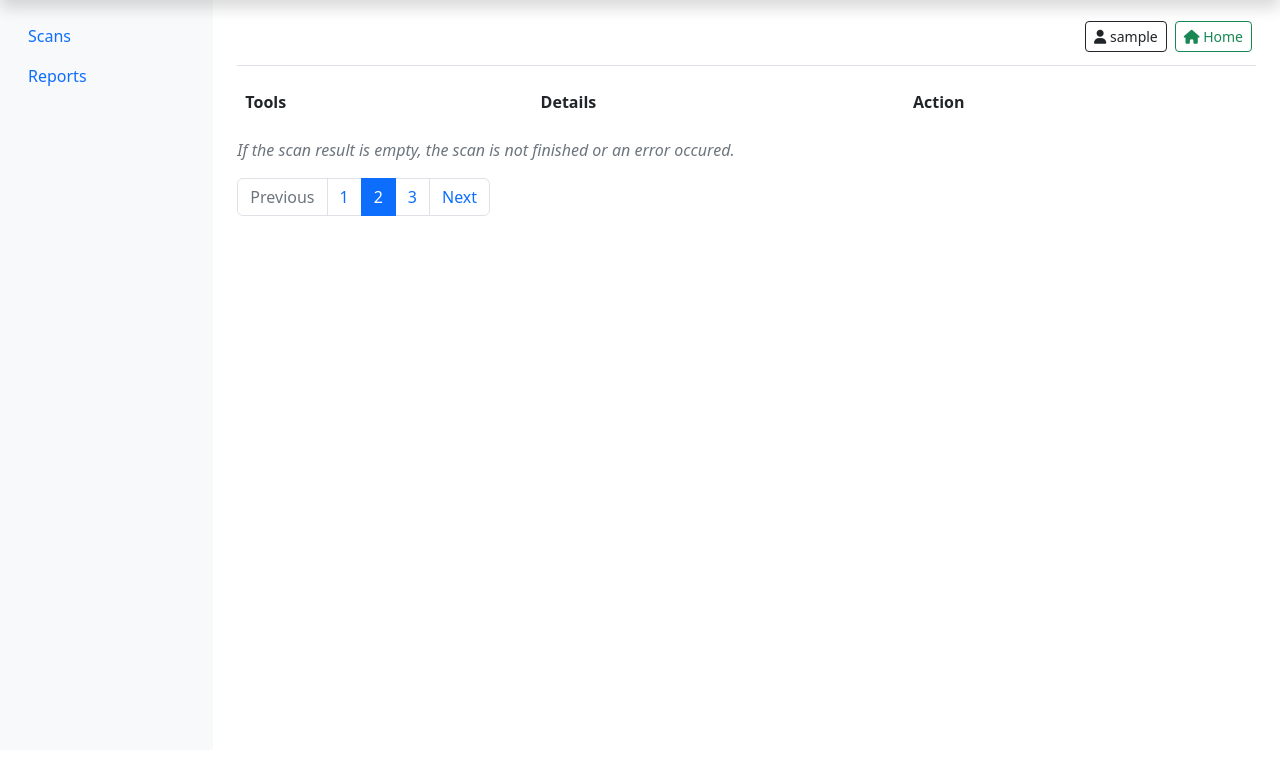
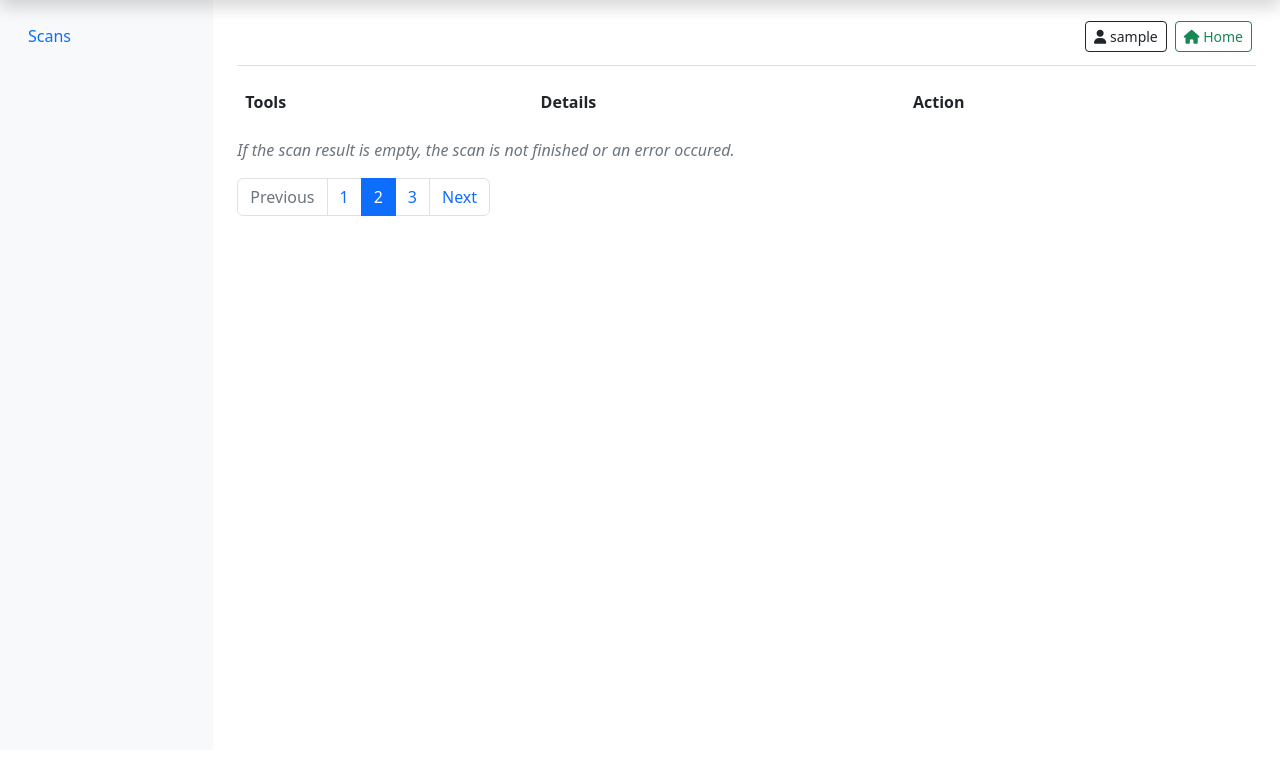
Before and after one commit to soraa14/basic-web-reconnaissance, a PHP site: page /scans/index.php?id=1 in a window 1280 px wide. Shown: the part 40-800 px from the top of the page. Run offline with PHP 8.4, Linux system fonts and the light colour scheme; the visitor is signed in with stand-in values (Sample User, id 1); data that the repository does not hold is empty; some libraries are stand-ins or nearby versions.

Commit message:
Update index.php

```diff
--- a/scans/index.php
+++ b/scans/index.php
@@ -70,13 +70,6 @@ if (!isset($_SESSION['username'])) {
             <a class="nav-link active" aria-current="page" href="../index.php">
               <span data-feather="scans"></span>
               Scans
-            </a>
-          </li>
-
-          <li class="nav-item">
-            <a class="nav-link active" aria-current="page" href="#">
-              <span data-feather="reports"></span>
-              Reports
             </a>
           </li>
         </ul>
```
